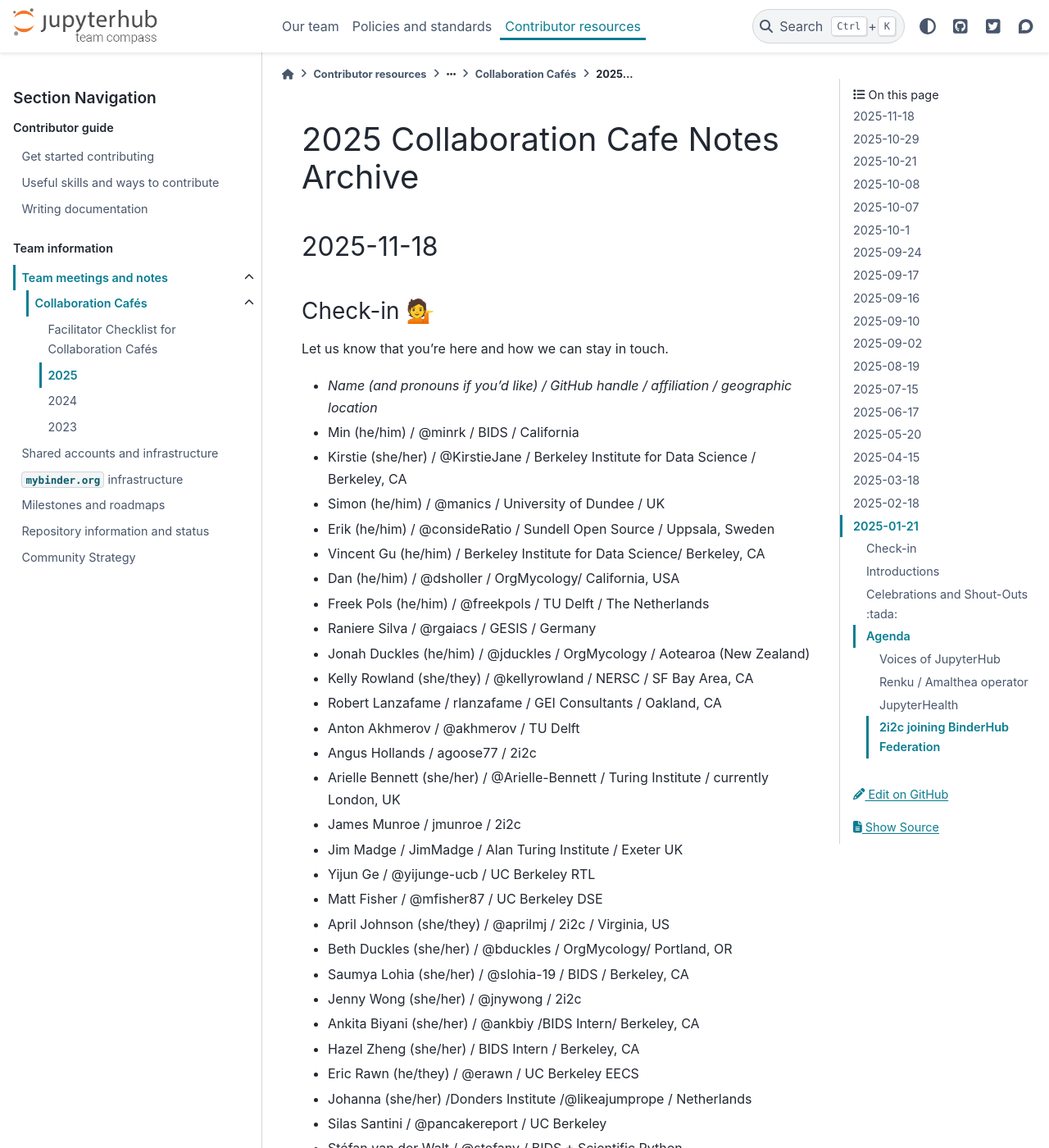
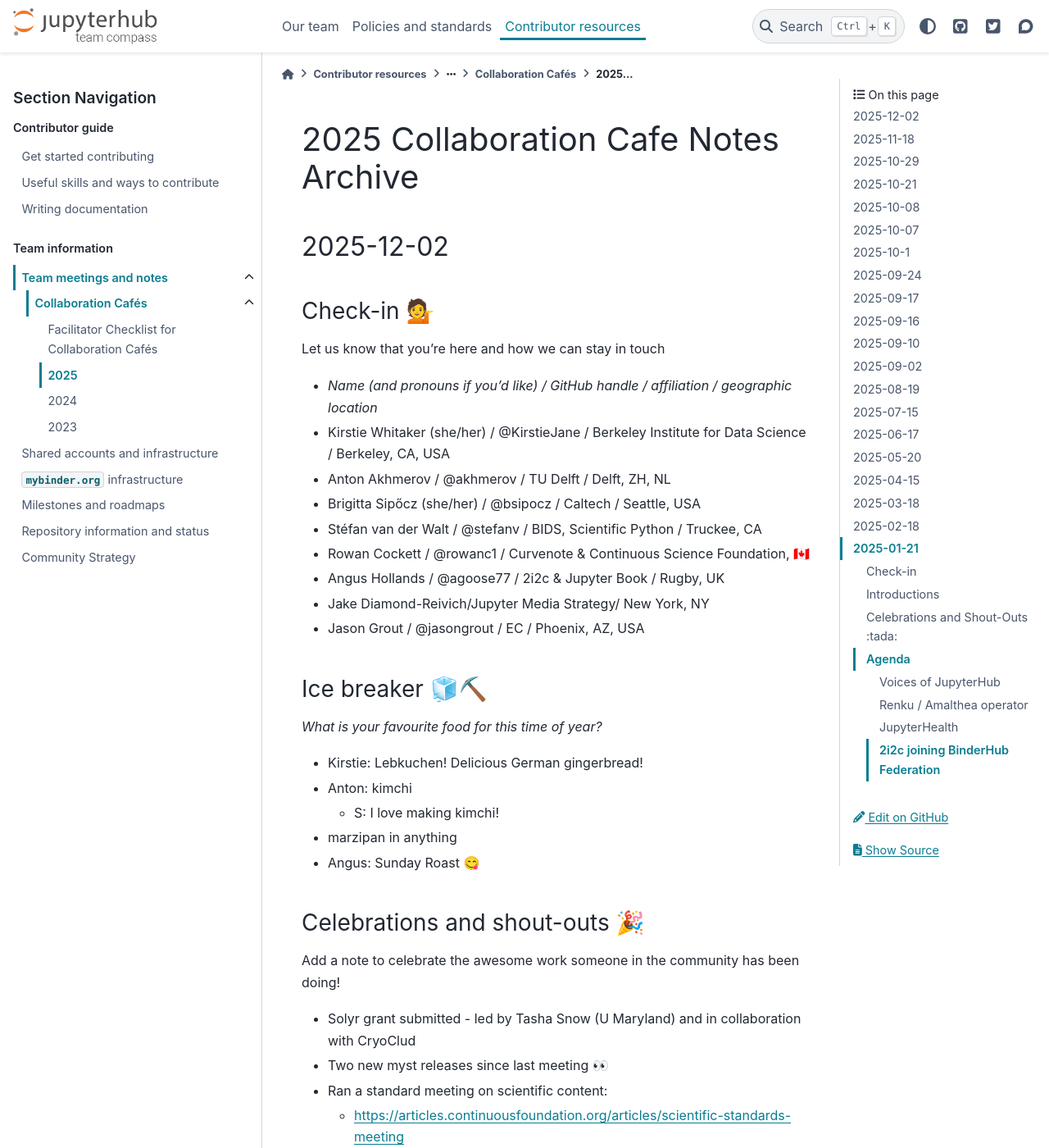
Before and after one commit to jupyterhub/team-compass, a Sphinx documentation site: the page built from docs/meetings/collab-cafe/2025.md, in a window 1280 px wide and 1400 px high. Shown: the whole window at 82% size. Built offline with Sphinx 7.4.7 and the PyData theme 0.15.4, drawn with Linux system fonts in a browser that asks for light colours; the version number could not be read and is left out; some of the changed text lies outside the part shown.

Commit message:
add collab cafe notes for 2 Dec 2025

```diff
--- a/docs/meetings/collab-cafe/2025.md
+++ b/docs/meetings/collab-cafe/2025.md
@@ -1,4 +1,91 @@
 # 2025 Collaboration Cafe Notes Archive
+
+## 2025-12-02
+
+### Check-in 💁
+
+Let us know that you're here and how we can stay in touch
+
+* *Name (and pronouns if you'd like) / GitHub handle / affiliation / geographic location*
+* Kirstie Whitaker (she/her) / @KirstieJane / Berkeley Institute for Data Science / Berkeley, CA, USA
+* Anton Akhmerov / @akhmerov / TU Delft / Delft, ZH, NL
+* Brigitta Sipőcz (she/her) / @bsipocz / Caltech / Seattle, USA
+* Stéfan van der Walt / @stefanv / BIDS, Scientific Python / Truckee, CA
+* Rowan Cockett / @rowanc1 / Curvenote \& Continuous Science Foundation, 🇨🇦
+* Angus Hollands / @agoose77 / 2i2c \& Jupyter Book / Rugby, UK
+* Jake Diamond-Reivich/Jupyter Media Strategy/ New York, NY
+* Jason Grout / @jasongrout / EC / Phoenix, AZ, USA
+
+### Ice breaker 🧊⛏️
+
+*What is your favourite food for this time of year?*
+
+* Kirstie: Lebkuchen! Delicious German gingerbread!
+* Anton: kimchi
+    * S: I love making kimchi!
+* marzipan in anything
+* Angus: Sunday Roast 😋
+
+### Celebrations and shout-outs 🎉
+
+Add a note to celebrate the awesome work someone in the community has been doing!
+
+* Solyr grant submitted - led by Tasha Snow (U Maryland) and in collaboration with CryoClud
+* Two new myst releases since last meeting 👀
+*  Ran a standard meeting on scientific content:
+    * [https://articles.continuousfoundation.org/articles/scientific-standards-meeting](https://articles.continuousfoundation.org/articles/scientific-standards-meeting)
+
+### Breakout room and agenda item suggestions
+
+Please add your name to any breakout room topics that you'd like to join.
+
+*Note that this collaboration cafe happened during the inaugural Hub Dash event so there weren't any specific Jupyter Hub topics discussed*
+
+* Prioritization \& Roadmapping
+* Plugins
+* Executable improvements
+* Big bits of work:
+  * Outputs - in progress on getting that over the line (Steve)
+  * [https://github.com/jupyter-book/mystmd/issues/1674](https://github.com/jupyter-book/mystmd/issues/1674)
+  * Outputs
+  * Transformation pipeline
+  * Plugins
+  * JupyterLab MyST
+
+### Notes for Main Room discussion: Prioritization for Jupyter Book
+
+*Thank you for taking notes to allow members of our community to catch up if they weren't able to make the meeting time.*
+
+* Outputs - in progress on getting that over the line (Steve)
+    * [https://github.com/jupyter-book/mystmd/issues/1674](https://github.com/jupyter-book/mystmd/issues/1674)
+* Core health of the project, dev-focused conversations e.g.
+    * [https://github.com/jupyter-book/myst-theme/pull/634](https://github.com/jupyter-book/myst-theme/pull/634)
+    * [https://github.com/jupyter-book/myst-theme/pull/595](https://github.com/jupyter-book/myst-theme/pull/595)
+    * [https://github.com/jupyter-book/myst-spec/pull/67](https://github.com/jupyter-book/myst-spec/pull/67)
+* Plugins, extensibility
+*  Anton:
+    * Mentions lack of development docs on the build pipeline ordering
+    *  Two relevant resources that we may want to update:
+        * [https://mystmd.org/guide/overview#overview-build-process](https://mystmd.org/guide/overview#overview-build-process)
+        * [https://mystmd.org/guide/developer#architecture](https://mystmd.org/guide/developer#architecture)
+* Brigitta: execution tracking issues, are they stale?
+    *  [https://github.com/jupyter-book/mystmd/issues/1026](https://github.com/jupyter-book/mystmd/issues/1026)
+    *  [https://github.com/jupyter-book/mystmd/issues/2019](https://github.com/jupyter-book/mystmd/issues/2019)
+* Big bits of work:
+    * Outputs - in progress on getting that over the line (Steve)
+    * [https://github.com/jupyter-book/mystmd/issues/1674](https://github.com/jupyter-book/mystmd/issues/1674)
+    * Plugins
+    * JupyterLab MyST
+    * Transformation pipeline
+* Stefan is running drop-ins
+    * Tomorrow morning 9am Pacific :)
+*  Action Items:
+    * We can probably get [https://github.com/jupyter-book/mystmd/pull/2413](https://github.com/jupyter-book/mystmd/pull/2413) over the line, I suspect the errors have been fixed in main (pray)
+* How do we get tasks ON the prioritization list, and how do we define them as done?
+    * [https://github.com/orgs/jupyter-book/projects/1](https://github.com/orgs/jupyter-book/projects/1)
+* Talking about the initiative - user story split as a way of refining actionable chunks of work
+* Anton asks about where we open issues for different things (theme vs book)
+* Also touching on Jupyter Book vs mystmd split.
 
 ## 2025-11-18
 
```
